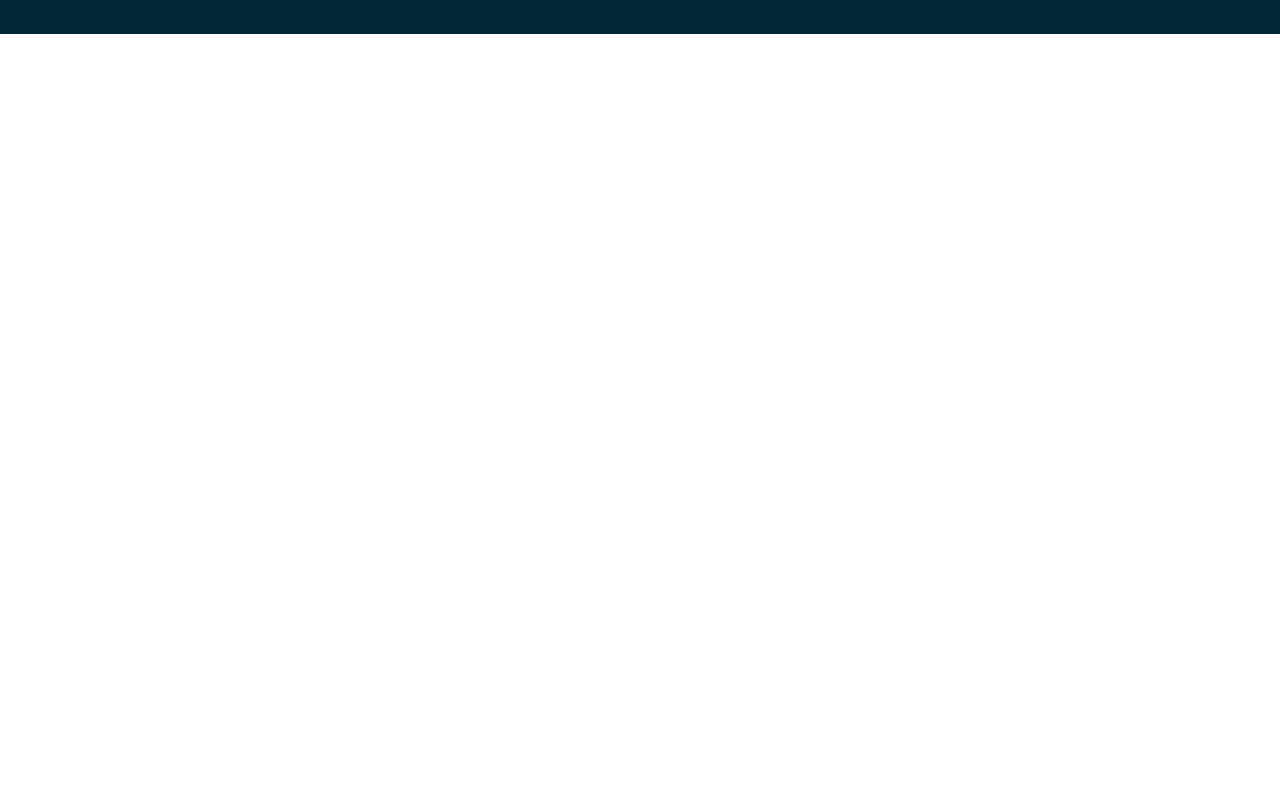
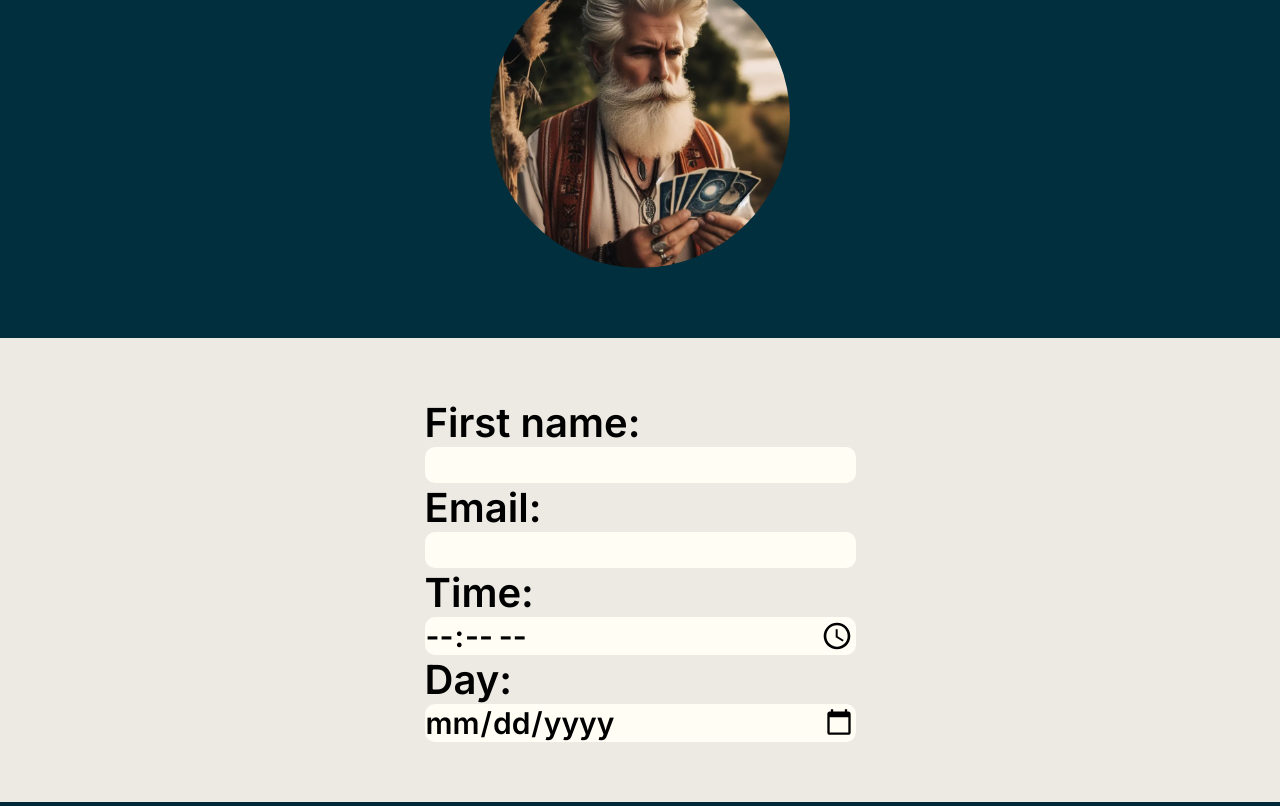
Before and after one commit to isangelsilva/SavannaDeck, a website: page pages/theread.html in a window 1280 px wide. Shown: the part 270-1076 px from the top of the page. Before the commit the page ends 800 px from the top, so only its background shows below. Drawn offline with Linux system fonts and the light colour scheme; a web font is replaced by a local one.

Commit message:
form hecho desde 0

```diff
--- a/pages/theread.html
+++ b/pages/theread.html
@@ -1,5 +1,6 @@
 <!DOCTYPE html>
 <html lang="en">
+
 <head>
     <meta charset="UTF-8">
     <meta name="viewport" content="width=device-width, initial-scale=1.0">
@@ -13,6 +14,7 @@
     <link rel="stylesheet" href="../css/style.css">
 
 </head>
+
 <body>
 
 
@@ -52,6 +54,40 @@
         <a class="bttn" href="theread.html"><button>THE READ</button></a>
     </header>
 
+    <main>
+        <section class="read">
+            <article class="read_intro">
+                 <h1 class="read_intro_title">Unveiling the Secrets
+                    of the Savannah Tarot</h1>
+                <div class="read_intro_img"><img src="../images/read/Read_img.webp" alt="Backside Deck Cards"></div>
+            </article>
+
+        </section>
+
+        <section class="contact">
+                <form class="contact_form">
+                    <div>
+                    <label for="fname">First name:</label><br>
+                    <input type="text" id="fname" name="fname"><br>
+                    <label for="email">Email:</label><br>
+                    <input type="email" id="email" name="email"><br>
+
+                    </div>
+                    <div>
+                    <label for="time">Time:</label><br>
+                    <input type="time" id="time" name="time"><br>
+                    <label for="date">Day:</label><br>
+                    <input type="date" id="time" name="day">
+                    </div>
+
+
+                  </form>
+        </section>
+
+
+    </main>
+
+
     <!------------------------------
        FOOTER
 ------------------------------->
@@ -63,4 +99,5 @@
     </footer>
 
 </body>
+
 </html>
--- a/scss/layout/_theread.scss
+++ b/scss/layout/_theread.scss
@@ -0,0 +1,76 @@
+.read {
+    background-color: $mainColor;
+
+    &_intro {
+        display: flex;
+        flex-direction: column;
+        padding: 20px 10% 70px;
+        text-align: center;
+        justify-content: center;
+        align-items: center;
+
+
+
+        &_title {
+            font-family: $mainFont;
+            font-weight: 600;
+            font-size: 40px;
+            letter-spacing: -0.04em;
+            color: #ffffff;
+            padding-bottom: 25px;
+        }
+
+
+        &_img {
+            display: flex;
+            justify-content: center;
+            align-items: center;
+            width: 300px;
+            height: 300px;
+            border-radius: 100%;
+            overflow:hidden;
+
+            & img {
+                width: 100%;
+                object-fit:cover;
+                margin: auto;
+                transition: 1s;
+                &:hover{
+                    width: 110%;
+                }
+
+            }
+        }
+
+
+
+    }
+
+
+}
+
+
+.contact{
+    background-color: $bgColor;
+    display: flex;
+    justify-content: center;
+    padding: 60px 20%;
+}
+.contact_form{
+    display: flex;
+    flex-direction: column;
+}
+
+
+input{
+    width: 100%;
+    font-size: 30px;
+    border-radius: 10px;
+   border: 0px;
+   background-color: #FFFDF4;
+}
+
+label{
+    width: 100%;
+    font-size: 40px;
+}
```
Also changed, not shown: css/style.css, images/read/Read_img.webp (added), 1 other file. Lines whose indentation alone changed are shown as unchanged.
